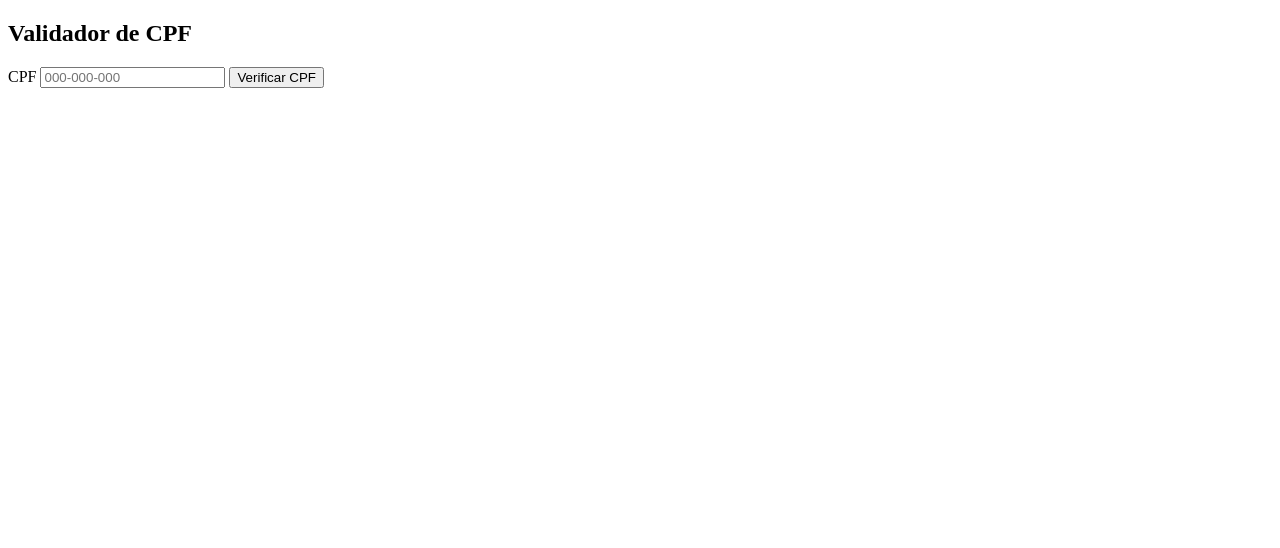
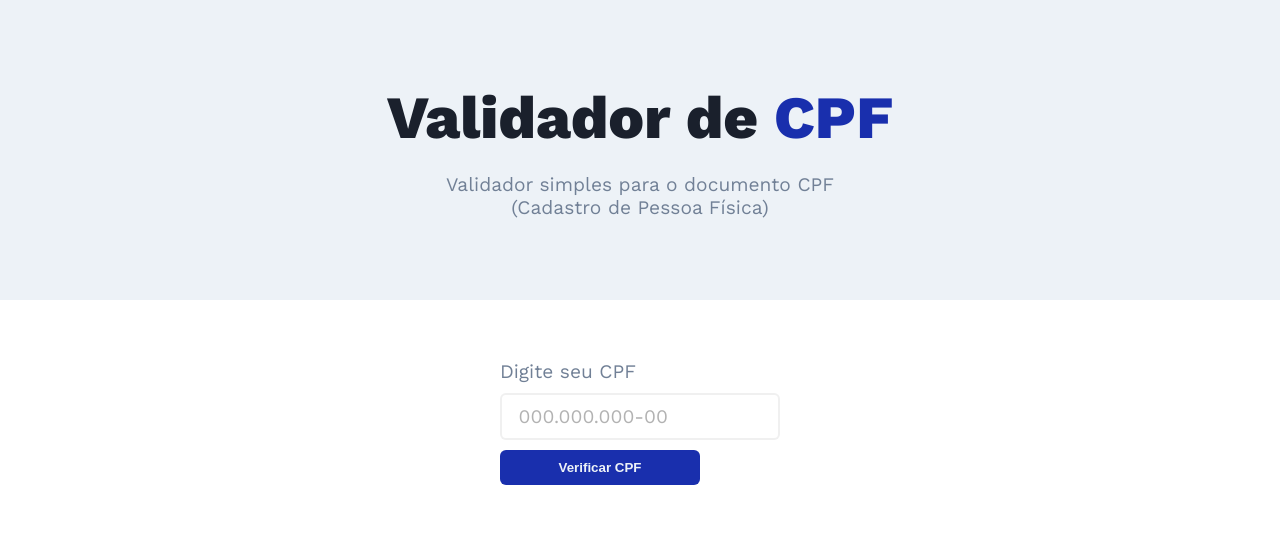
Before and after one commit to alexmuniz96/Validador-de-CPF-Javascript, a plain HTML site: page index.html in a window 1280 px wide. Drawn offline with nearby package versions, Linux system fonts and the light colour scheme.

Commit message:
refactor: styles

```diff
--- a/index.html
+++ b/index.html
@@ -2,24 +2,35 @@
 <html lang="en">
 
 <head>
+  <link rel="preconnect" href="https://fonts.googleapis.com">
+  <link rel="preconnect" href="https://fonts.gstatic.com" crossorigin>
   <meta charset="UTF-8">
   <meta http-equiv="X-UA-Compatible" content="IE=edge">
   <meta name="viewport" content="width=device-width, initial-scale=1.0">
+  <link href="https://fonts.googleapis.com/css2?family=Work+Sans:wght@400;800&display=swap" rel="stylesheet">
+  <link rel="stylesheet" href="style.css">
+
   <title>Validador de CPF</title>
 </head>
 
 <body>
-  <h2>Validador de CPF</h2>
-  <form>
-    <label>CPF</label>
-    <input type='text' placeholder="000-000-000" id="cpf_digitado">
-    <button type="button" onclick="validacao()"> Verificar CPF</button>
-  </form>
+  <main>
+    <header>
+      <h1>Validador de <strong>CPF</strong></h1>
+      <p>Validador simples para o documento CPF (Cadastro de Pessoa Física)</p>
+    </header>
 
-  <div>
-    <h3 id="sucess" style="display: none">Oba, seu cpf é válido</h3>
-    <h3 id="failed" style="display: none">Infelizmente seu cpf não é válido</h3>
-  </div>
+    <form>
+      <label>Digite seu CPF</label>
+      <input type='text' placeholder=" 000.000.000-00 " id="cpf_digitado">
+      <button type="button" onclick="validacao()"> Verificar CPF</button>
+    </form>
+
+    <div class="alerts">
+      <span class="sucess" id="sucess">Oba, seu cpf é válido</span>
+      <span class="error" id="failed">Infelizmente seu cpf não é válido</span>
+    </div>
+  </main>
 </body>
 
 <script src="./script.js"></script>
--- a/style.css
+++ b/style.css
@@ -0,0 +1,119 @@
+:root {
+  --title-color: #1a202c;
+  --highlights: #192fad;
+  --light-gray: #edf2f7;
+  --text: #718096;
+}
+
+* {
+  margin: 0;
+  padding: 0;
+  box-sizing: border-box;
+}
+
+body,
+input,
+label {
+  font-family: 'Work Sans', sans-serif;
+}
+
+body {
+  margin-inline: auto;
+}
+
+p {
+  color: var(--text);
+}
+
+header {
+  height: 300px;
+  background: var(--light-gray);
+  display: flex;
+  gap: 20px;
+  flex-direction: column;
+  align-items: center;
+  justify-content: center;
+}
+
+header h1 {
+  font-size: 3.75rem;
+  color: var(--title-color);
+  text-align: center;
+}
+
+header p {
+  font-size: 1.2rem;
+  max-width: 400px;
+  text-align: center;
+}
+
+strong {
+  color: var(--highlights);
+}
+
+form {
+  display: flex;
+  margin-inline: auto;
+  gap: 10px;
+  padding: 60px;
+  justify-content: center;
+  flex-direction: column;
+  max-width: 400px;
+
+}
+
+label {
+  display: block;
+  font-size: 1.2rem;
+  color: var(--text);
+}
+
+input {
+  outline: none;
+  border: 2px solid RGBA(0, 0, 0, 0.06);
+  border-radius: 6px;
+  padding: 10px;
+  font-size: 1.2rem;
+  color: var(--text);
+}
+
+input::placeholder {
+  color: RGBA(0, 0, 0, 0.3);
+}
+
+input:focus {
+  border: 2px solid var(--text);
+}
+
+button {
+  border: none;
+  width: 200px;
+  padding: 10px;
+  border-radius: 6px;
+  background: var(--highlights);
+  color: var(--light-gray);
+  font-weight: 800;
+}
+
+.alerts {
+  display: flex;
+  justify-content: center;
+}
+
+.alerts span {
+  text-align: center;
+  padding: 10px;
+  border-radius: 6px;
+  color: var(--light-gray);
+}
+
+span.sucess {
+  background: green;
+  display: none;
+}
+
+span.error {
+  background: red;
+  display: none;
+
+}
```
